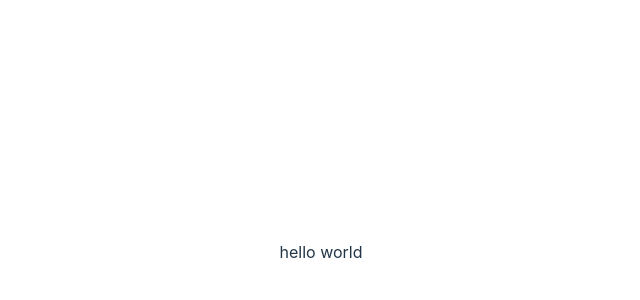
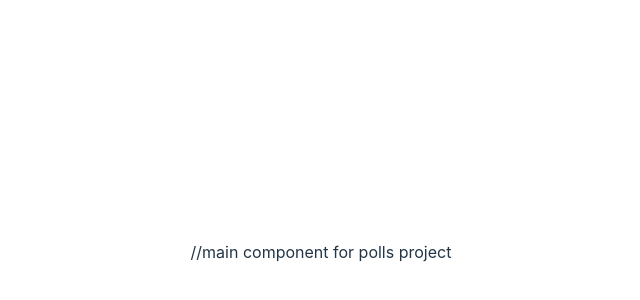
Before and after one commit to Piyush-Sharma79/polls-project-svelte, a Svelte app in the folder polls-project/: page / in a window 1280 px wide. Shown: the part 148-448 px from the top of the page, without its empty margins (319-959 px from the left). Built offline with nearby package versions, Linux system fonts and the light colour scheme.

Commit message:
starting project

```diff
--- a/polls-project/index.html
+++ b/polls-project/index.html
@@ -4,7 +4,7 @@
     <meta charset="UTF-8" />
     <link rel="icon" type="image/svg+xml" href="/vite.svg" />
     <meta name="viewport" content="width=device-width, initial-scale=1.0" />
-    <title>Vite + Svelte</title>
+    <title>Polls Project</title>
   </head>
   <body>
     <div id="app"></div>
--- a/polls-project/src/App.svelte
+++ b/polls-project/src/App.svelte
@@ -1 +1 @@
-<p>hello world</p>
+//main component for polls project
```
Also changed, not shown: polls-project/src/lib/Counter.svelte (deleted, +0 -10 lines), polls-project/src/assets/svelte.svg (deleted).
